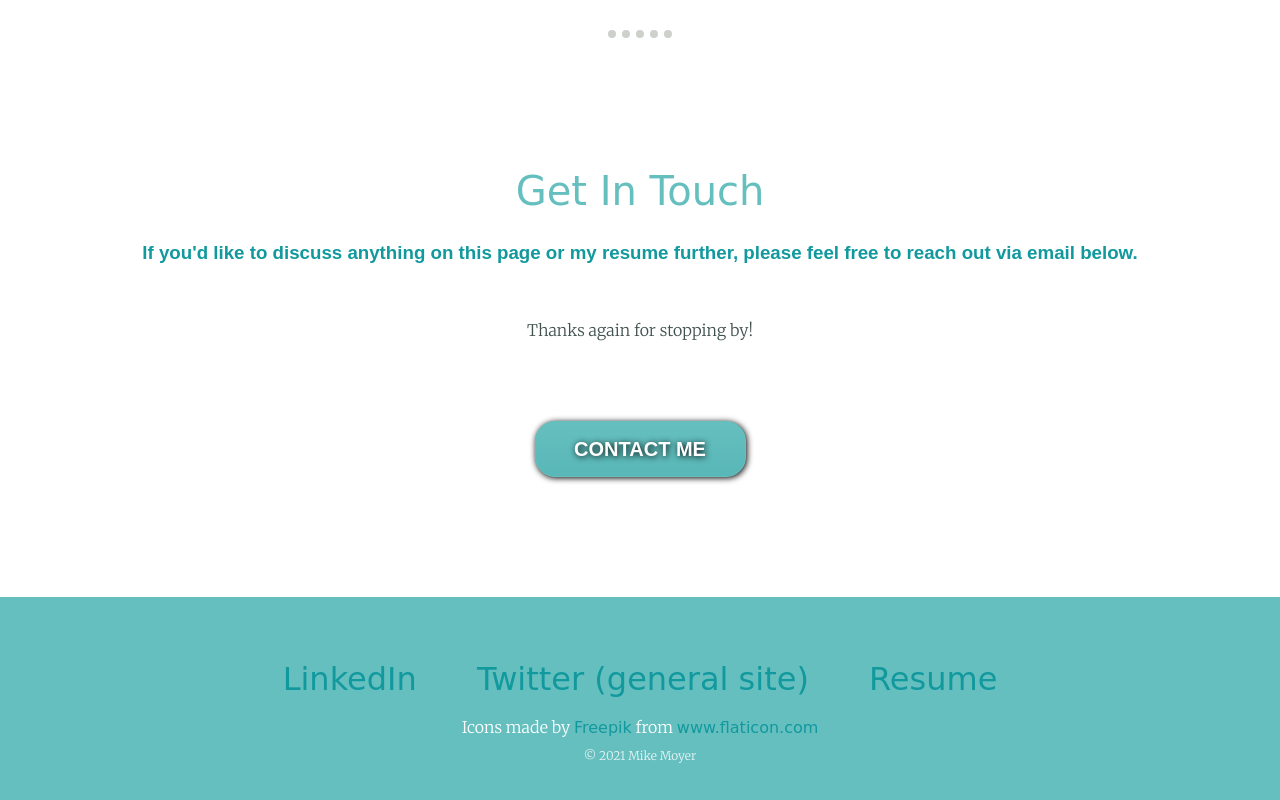
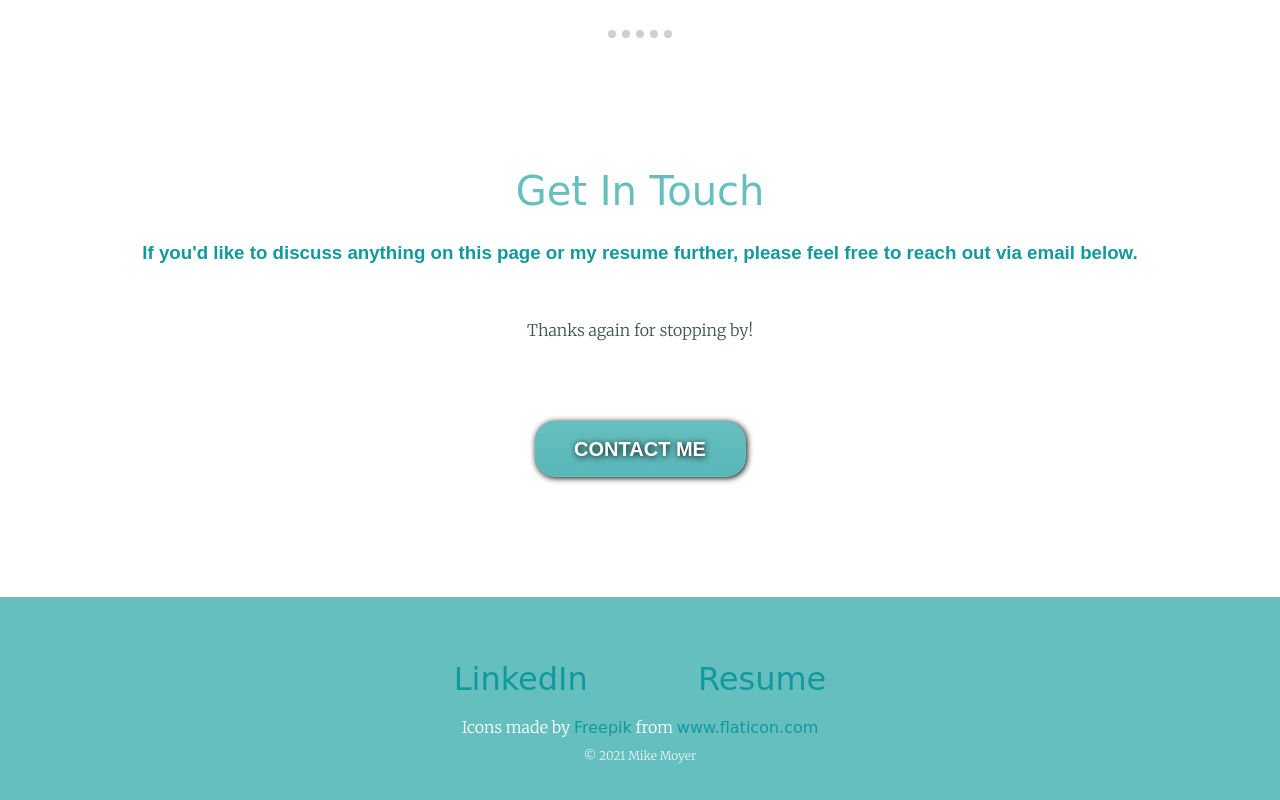
Before and after one commit to mmoyer35/website, a plain HTML site: page index.html in a window 1280 px wide. Shown: the part 3732-4532 px from the top of the page. Drawn offline with Linux system fonts and the light colour scheme; a web font is replaced by a local one.

Commit message:
Update index.html

```diff
--- a/index.html
+++ b/index.html
@@ -74,7 +74,7 @@
 
   <div class="bottom-container">
     <a class="footer-link" href="https://www.linkedin.com/in/michael-moyer-a295b58b/"> LinkedIn </a>
-    <a class="footer-link" href="https://twitter.com/"> Twitter (general site) </a>
+    <a class="footer-link" href="https://twitter.com/">               </a>
     <a class="footer-link" href="Resume.pdf"> Resume </a>
     <p class="final-text">Icons made by <a href="https://www.freepik.com" title="Freepik">Freepik</a> from <a href="https://www.flaticon.com/" title="Flaticon">www.flaticon.com</a></p>
     <p class="copyright">© 2021 Mike Moyer</p>
```
